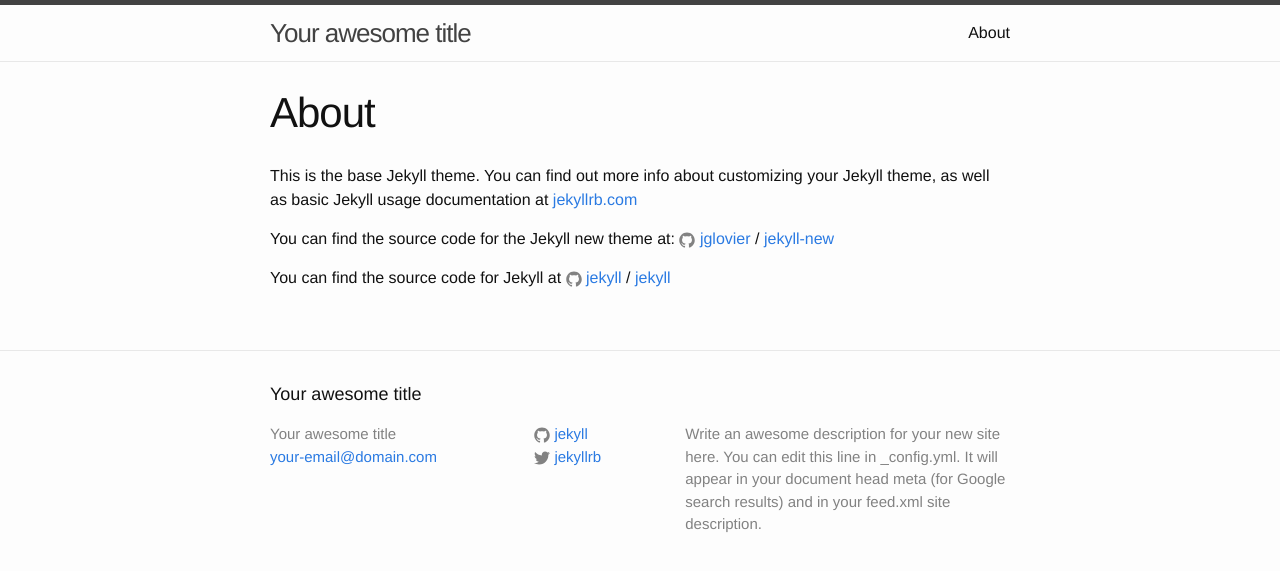
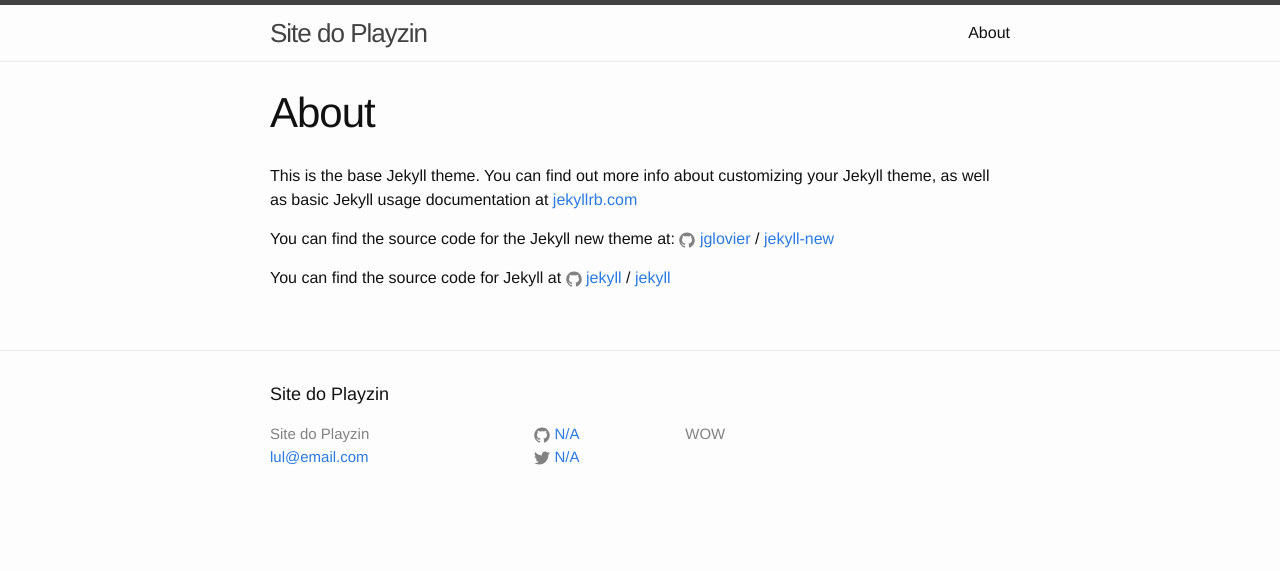
Before and after one commit to Plaay/plaay.github.io, a Jekyll site: the page built from about.md, in a window 1280 px wide. Shown: the top 571 px of the page. Built offline with Jekyll 4.4.1, drawn with Linux system fonts in a browser that asks for light colours.

Commit message:
Update _config.yml

```diff
--- a/_config.yml
+++ b/_config.yml
@@ -6,16 +6,14 @@
 # 'jekyll serve'. If you change this file, please restart the server process.
 
 # Site settings
-title: Your awesome title
-email: your-email@domain.com
+title: Site do Playzin
+email: lul@email.com
 description: > # this means to ignore newlines until "baseurl:"
-  Write an awesome description for your new site here. You can edit this
-  line in _config.yml. It will appear in your document head meta (for
-  Google search results) and in your feed.xml site description.
+  WOW
 baseurl: "" # the subpath of your site, e.g. /blog
-url: "http://yourdomain.com" # the base hostname & protocol for your site
-twitter_username: jekyllrb
-github_username:  jekyll
+url: "issomesmo.com.br" # the base hostname & protocol for your site
+twitter_username: N/A
+github_username:  N/A
 
 # Build settings
 markdown: kramdown
```
